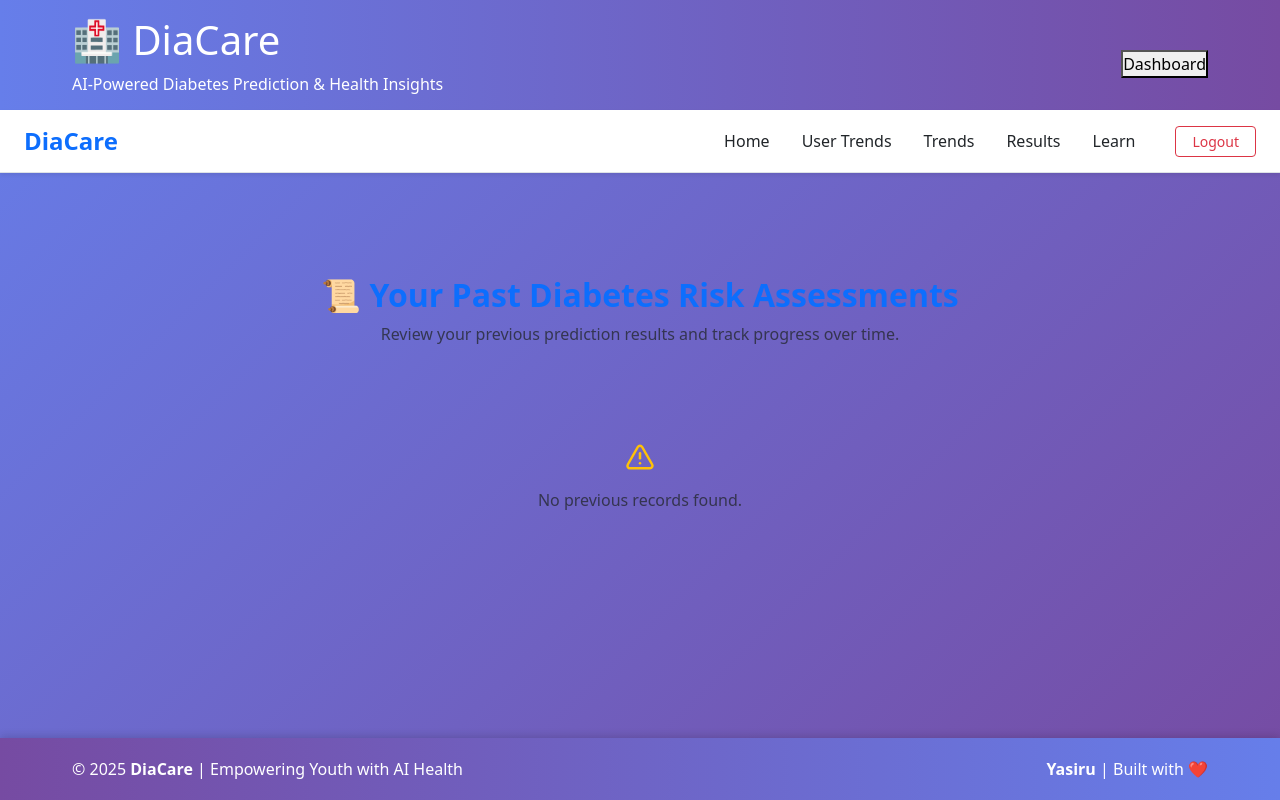
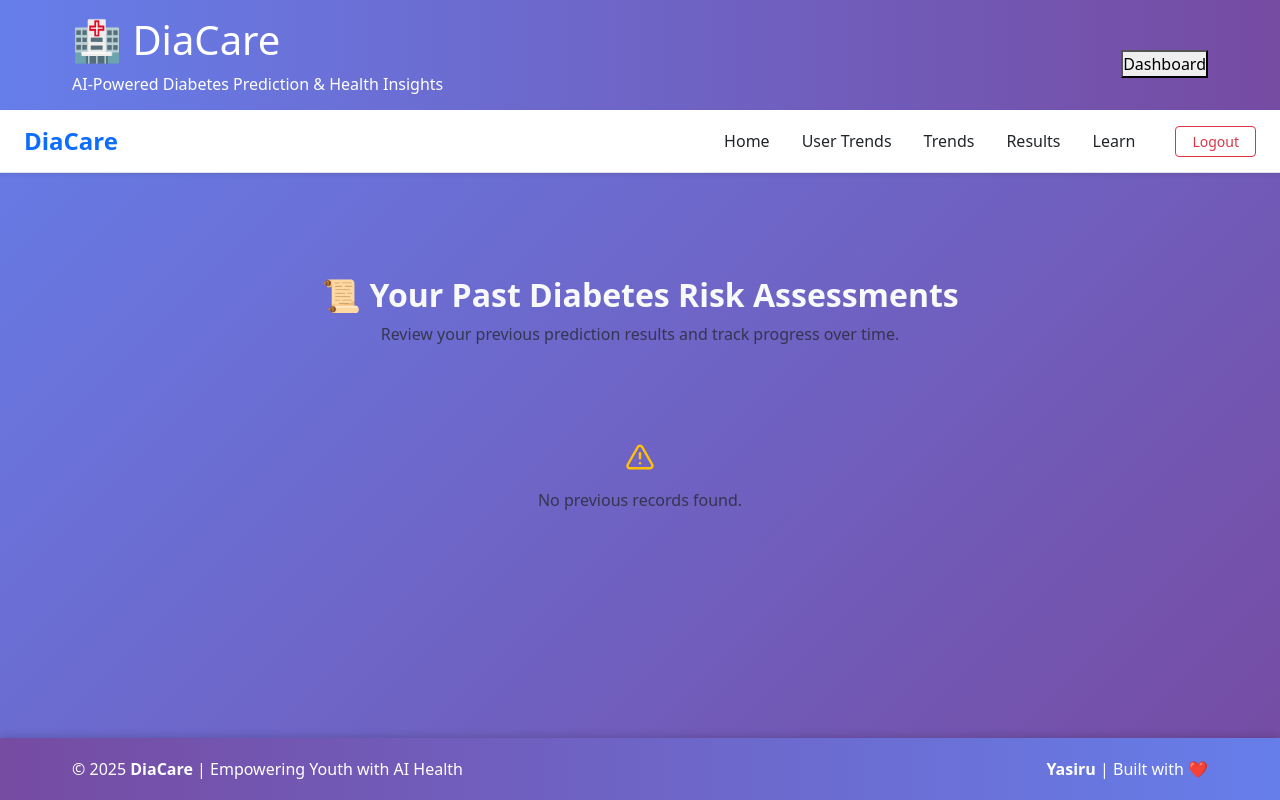
Before and after one commit to yasiruchamuditha/diabetes-frontend, a React (Create React App) app: page /results-history in a window 1280 px wide. Built offline with nearby package versions, Linux system fonts and the light colour scheme; no server answers; sample sign-in values are in the browser's storage.

Commit message:
update result history page css

```diff
--- a/src/pages/ResultsHistoryPage.jsx
+++ b/src/pages/ResultsHistoryPage.jsx
@@ -42,10 +42,10 @@ const ResultsHistoryPage = () => {
   return (
     <div className="container py-5 mt-5 fade-in">
       <div className="text-center mb-5">
-        <h2 className="fw-bold text-primary mb-2">
+        <h2 className="fw-bold text-light mb-2">
           📜 Your Past Diabetes Risk Assessments
         </h2>
-        <p className="text-muted">
+        <p className="text-muted ">
           Review your previous prediction results and track progress over time.
         </p>
       </div>
```
